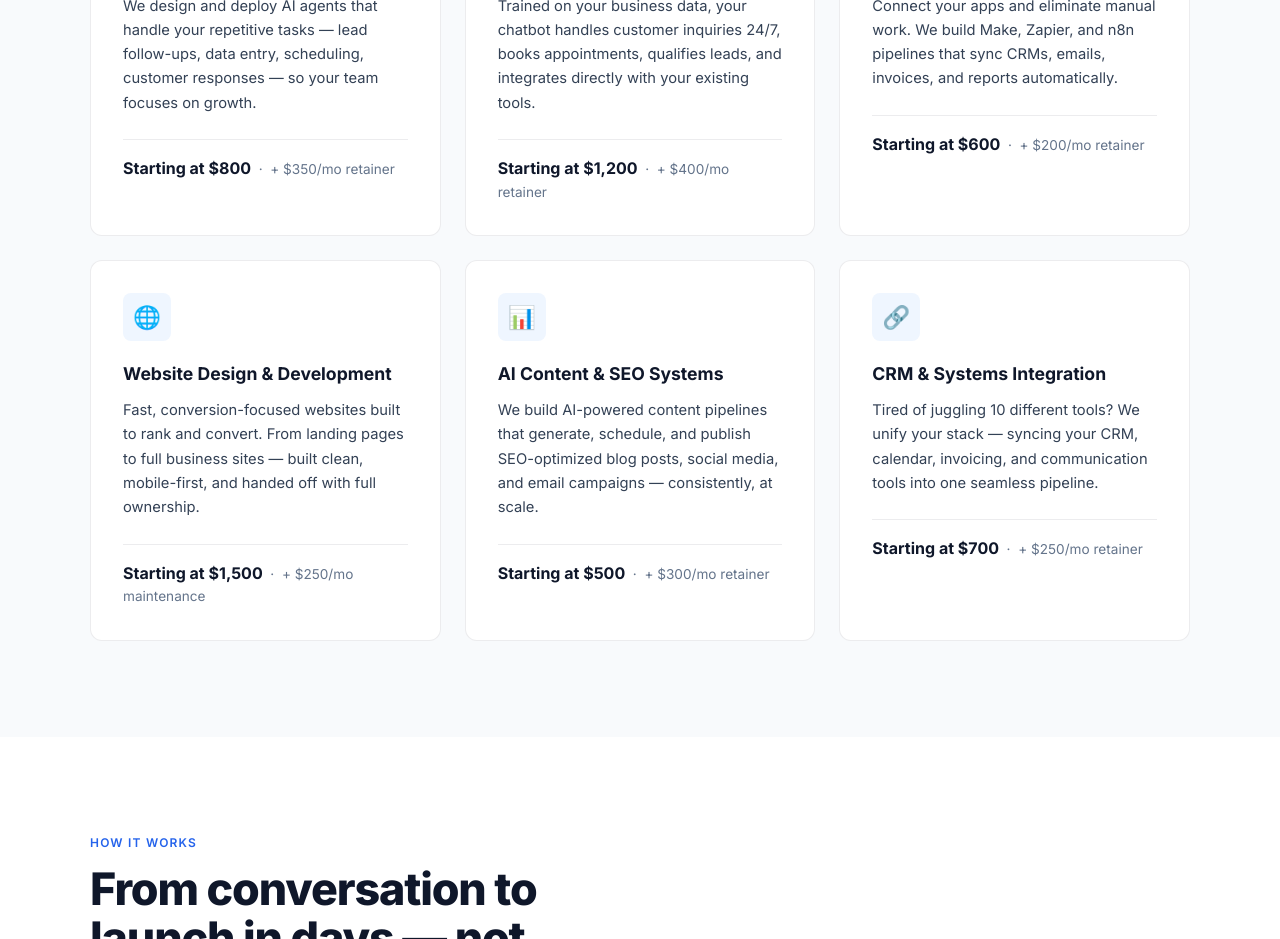
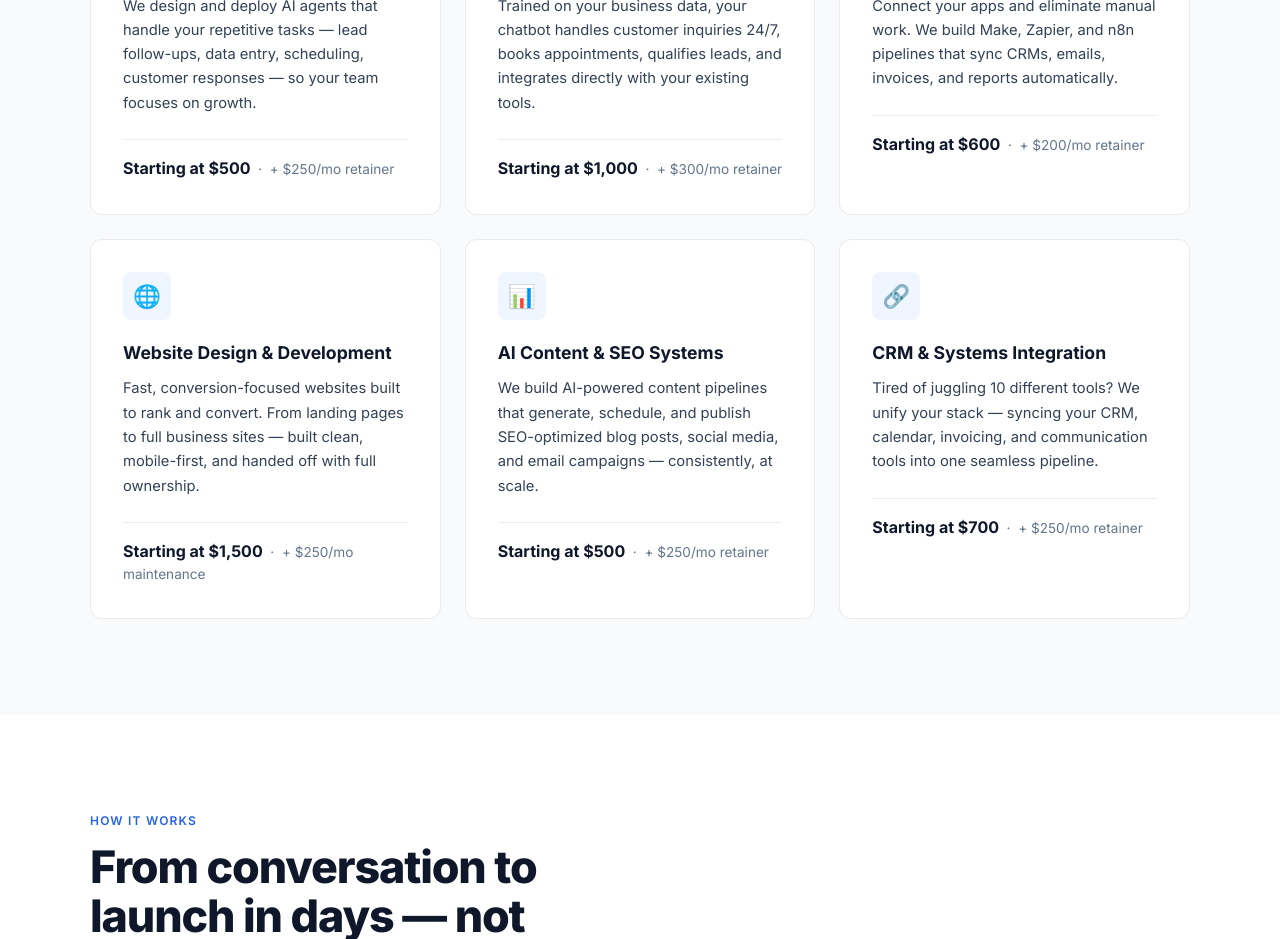
Before and after one commit to jbanning22/JCB-Tech-Solutions-Website, a React (Vite) app: page / in a window 1280 px wide. Shown: the part 1300-2239 px from the top of the page. Built offline with nearby package versions, Linux system fonts and the light colour scheme.

Commit message:
update pricing.

```diff
--- a/src/data/siteConfig.js
+++ b/src/data/siteConfig.js
@@ -33,15 +33,15 @@ export const siteConfig = {
       icon: '🤖',
       title: 'AI Automation Systems',
       desc: 'We design and deploy AI agents that handle your repetitive tasks — lead follow-ups, data entry, scheduling, customer responses — so your team focuses on growth.',
-      price: 'Starting at $800',
-      retainer: '+ $350/mo retainer',
+      price: 'Starting at $500',
+      retainer: '+ $250/mo retainer',
     },
     {
       icon: '💬',
       title: 'Custom AI Chatbots',
       desc: 'Trained on your business data, your chatbot handles customer inquiries 24/7, books appointments, qualifies leads, and integrates directly with your existing tools.',
-      price: 'Starting at $1,200',
-      retainer: '+ $400/mo retainer',
+      price: 'Starting at $1,000',
+      retainer: '+ $300/mo retainer',
     },
     {
       icon: '⚡',
@@ -62,7 +62,7 @@ export const siteConfig = {
       title: 'AI Content & SEO Systems',
       desc: 'We build AI-powered content pipelines that generate, schedule, and publish SEO-optimized blog posts, social media, and email campaigns — consistently, at scale.',
       price: 'Starting at $500',
-      retainer: '+ $300/mo retainer',
+      retainer: '+ $250/mo retainer',
     },
     {
       icon: '🔗',
```
